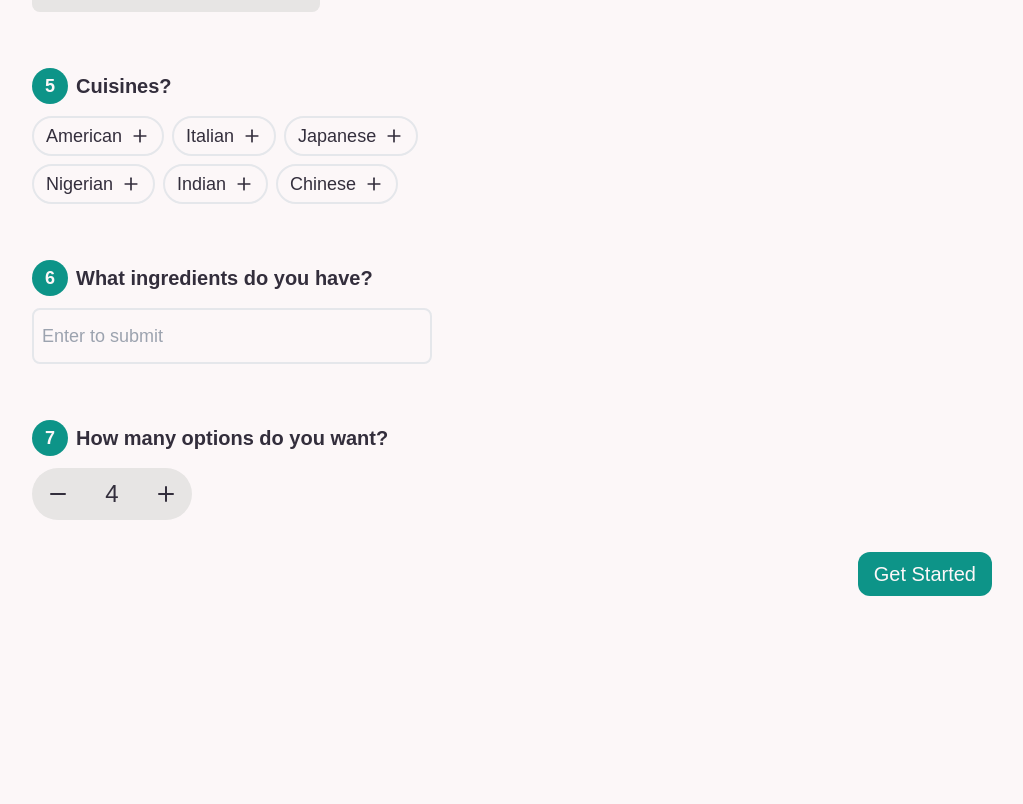
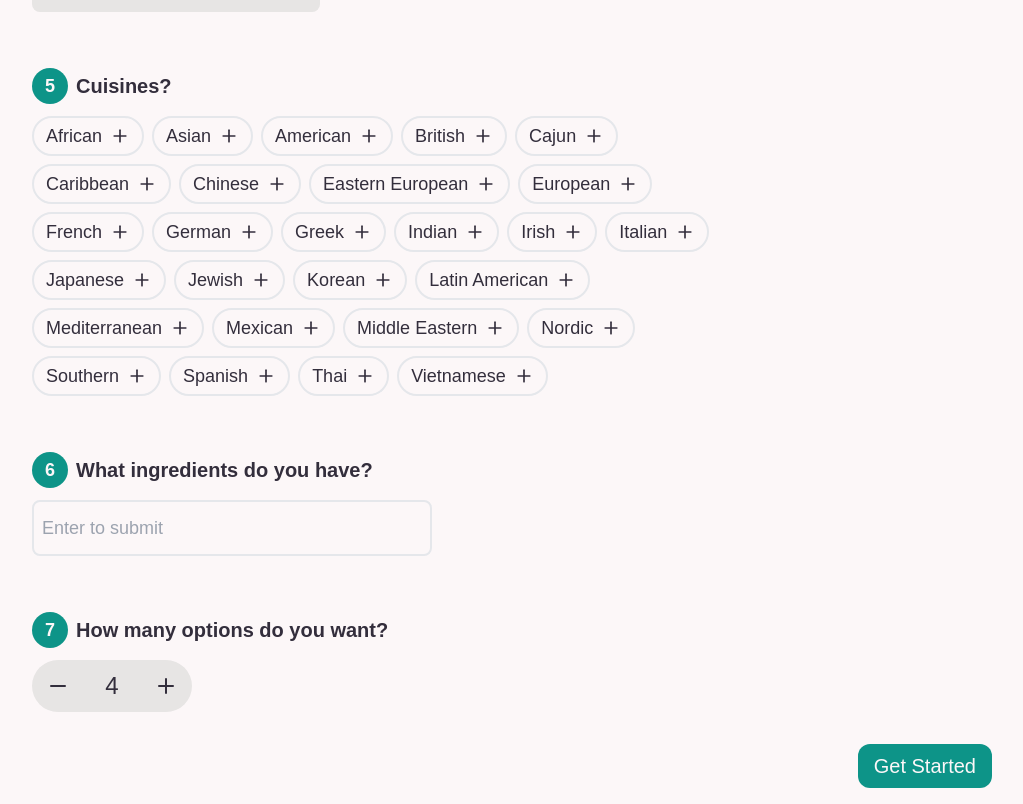
Before and after one commit to mibriggs/food-wars, a SvelteKit app: page / in a window 1280 px wide. Shown: the part 788-1592 px from the top of the page, without its empty margins (128-1151 px from the left). Before the commit the page ends 1400 px from the top, so only its background shows below. Built offline with nearby package versions, Linux system fonts and the light colour scheme; a web font is replaced by a local one.

Commit message:
got response in store

```diff
--- a/package.json
+++ b/package.json
@@ -36,6 +36,7 @@
 	"type": "module",
 	"dependencies": {
 		"lucide-svelte": "^0.302.0",
-		"svelte-french-toast": "^1.2.0"
+		"svelte-french-toast": "^1.2.0",
+		"zod": "^3.22.4"
 	}
 }
--- a/src/lib/components/checkbox.svelte
+++ b/src/lib/components/checkbox.svelte
@@ -1,11 +1,12 @@
 <script lang="ts">
 	import type { MultiSelectOption } from '$types';
-	import { allergiesStore } from '$stores/stores';
+	import { dietsStore, intolerancesStore } from '$stores/stores';
 	export let option: MultiSelectOption;
 
 	const handleClick = () => {
 		option.checked = !option.checked;
-		option.checked ? allergiesStore.addItem(option.id) : allergiesStore.deleteItem(option.id);
+		const currentStore = option.isIntolerance ? intolerancesStore : dietsStore;
+		option.checked ? currentStore.addItem(option.value) : currentStore.deleteItem(option.value);
 	};
 </script>
 
--- a/src/lib/components/chips.svelte
+++ b/src/lib/components/chips.svelte
@@ -1,8 +1,8 @@
 <script lang="ts">
 	import { cuisinesStore } from '$stores/stores';
 	import { Check, Plus } from 'lucide-svelte';
+	import { cuisines } from '../constants/constants';
 
-	const cuisines = ['american', 'italian', 'japanese', 'nigerian', 'indian', 'chinese'];
 	const isSelected: boolean[] = new Array<boolean>(cuisines.length).fill(false);
 
 	const handleClick = (currIndex: number) => {
@@ -13,7 +13,7 @@
 	};
 </script>
 
-<div class="flex w-full flex-wrap gap-2 lg:w-1/2">
+<div class="flex w-full flex-wrap gap-2 sm:w-3/4">
 	{#each cuisines as cuisine, index}
 		<button
 			class="rounded-full border-2 p-1 px-3 text-center focus:shadow-none focus:outline-none"
--- a/src/lib/components/multi-select.svelte
+++ b/src/lib/components/multi-select.svelte
@@ -3,20 +3,17 @@
 	import { slide } from 'svelte/transition';
 	import type { MultiSelectOption } from '$types';
 	import Checkbox from './checkbox.svelte';
+	import { diets, intolerances } from '../constants/constants';
 
 	export let name: string = 'Restrictions';
-	export let options: MultiSelectOption[] = [
-		// Dummy filler values
-		{ id: 'halal', value: 'Halal', checked: false },
-		{ id: 'kosher', value: 'Kosher', checked: false },
-		{ id: 'vegan', value: 'Vegan', checked: false },
-		{ id: 'vegetarian', value: 'Vegetarian', checked: false },
-		{ id: 'pescetarian', value: 'Pescetarian', checked: false },
-		{ id: 'peanut', value: 'Peanut', checked: false },
-		{ id: 'shellfish', value: 'Shellfish', checked: false },
-		{ id: 'gluten-free', value: 'Gluten Free', checked: false },
-		{ id: 'dairy-free', value: 'Dairy Free', checked: false }
-	];
+	export let options: MultiSelectOption[] = diets.concat(intolerances).map((restriction) => {
+		const option: MultiSelectOption = {
+			value: restriction,
+			isIntolerance: intolerances.indexOf(restriction) !== -1,
+			checked: false
+		};
+		return option;
+	});
 
 	let filteredList: MultiSelectOption[] = options;
 	let isDropDownOpen: boolean = false;
--- /dev/null
+++ b/src/lib/constants/constants.ts
@@ -0,0 +1,58 @@
+export const cuisines = [
+	'African',
+	'Asian',
+	'American',
+	'British',
+	'Cajun',
+	'Caribbean',
+	'Chinese',
+	'Eastern European',
+	'European',
+	'French',
+	'German',
+	'Greek',
+	'Indian',
+	'Irish',
+	'Italian',
+	'Japanese',
+	'Jewish',
+	'Korean',
+	'Latin American',
+	'Mediterranean',
+	'Mexican',
+	'Middle Eastern',
+	'Nordic',
+	'Southern',
+	'Spanish',
+	'Thai',
+	'Vietnamese'
+];
+
+export const intolerances = [
+	'Dairy',
+	'Egg',
+	'Gluten',
+	'Grain',
+	'Peanut',
+	'Seafood',
+	'Sesame',
+	'Shellfish',
+	'Soy',
+	'Sulfite',
+	'Tree Nut',
+	'Wheat'
+];
+
+export const diets = [
+	'Whole30',
+	'Low FODMAP',
+	'Primal',
+	'Paleo',
+	'Pescetarian',
+	'Vegan',
+	'Ovo-Vegetarian',
+	'Lacto-Vegetarian',
+	'Vegetarian',
+	'Ketogenic',
+	'Gluten Free'
+];
--- a/src/lib/stores/stores.ts
+++ b/src/lib/stores/stores.ts
@@ -1,3 +1,4 @@
+import type { MealObject } from '$lib/types/schemas';
 import { writable } from 'svelte/store';
 
 const createStore = (defaultVal: string[]) => {
@@ -15,6 +16,8 @@ const createStore = (defaultVal: string[]) => {
 	};
 };
 
-export const allergiesStore = createStore([]);
+export const intolerancesStore = createStore([]);
+export const dietsStore = createStore([]);
 export const cuisinesStore = createStore([]);
 export const ingredientsStore = createStore([]);
+export const mealsStore = writable<MealObject[]>();
--- /dev/null
+++ b/src/lib/types/schemas.ts
@@ -0,0 +1,40 @@
+import { z } from 'zod';
+
+export const foodRequestSchema = z.object({
+	time: z
+		.number()
+		.min(15)
+		.max(60 * 4),
+	mealType: z.string().optional(),
+	calories: z.string().optional(),
+	intolerances: z.string().array(),
+	diets: z.string().array(),
+	cuisines: z.string().array(),
+	ingredients: z.string().array(),
+	count: z.number().min(4).max(64)
+});
+
+export const mealSchema = z.object({
+    id: z.number(),
+    title: z.string(),
+    image: z.string(),
+    imageType: z.string(),
+    nutrition: z.object({
+        nutrients: z.object({
+            name: z.string(),
+            amount: z.number(),
+            unit: z.string()
+        }).array()
+    })
+});
+
+export const foodResponseSchema = z.object({
+    results: mealSchema.array(),
+    offset: z.number(),
+    number: z.number(),
+    totalResults: z.number()
+});
+
+export type FoodRequest = z.infer<typeof foodRequestSchema>;
+export type FoodResponse = z.infer<typeof foodResponseSchema>;
+export type MealObject = z.infer<typeof mealSchema>;
--- a/src/lib/types/types.ts
+++ b/src/lib/types/types.ts
@@ -7,8 +7,8 @@ export type RadioOption = {
 };
 
 export type MultiSelectOption = {
-	id: string;
 	value: string;
+	isIntolerance: boolean;
 	checked: boolean;
 };
 
--- a/src/routes/+page.svelte
+++ b/src/routes/+page.svelte
@@ -9,7 +9,9 @@
 	import type { Meal, RadioOption } from '$types';
 	import InputTags from '$components/input-tags.svelte';
 	import Chips from '$components/chips.svelte';
-	import { allergiesStore, cuisinesStore, ingredientsStore } from '$stores/stores';
+	import { intolerancesStore, dietsStore, cuisinesStore, ingredientsStore, mealsStore } from '$stores/stores';
+	import { goto } from '$app/navigation';
+	import { foodResponseSchema, type MealObject } from '$lib/types/schemas';
 
 	const TIMEOUT_LENGTH: number = 60;
 	const typewriterMessage: string = 'Welcome to FoodWars!';
@@ -32,7 +34,8 @@
 		timeInMinutes,
 		mealType,
 		caloricChoice,
-		$allergiesStore,
+		$intolerancesStore,
+		$dietsStore,
 		$cuisinesStore,
 		$ingredientsStore,
 		numberOfOptions
@@ -78,6 +81,35 @@
 
 	const handleRadioValue = (event: CustomEvent<{ value: string }>): void => {
 		caloricChoice = event.detail.value;
+	};
+
+	const handleClick = async () => {
+		const res = await fetch('/api/fight', {
+			method: 'POST',
+			body: JSON.stringify({
+				time: timeInMinutes,
+				mealType: mealType,
+				calories: caloricChoice,
+				intolerances: $intolerancesStore,
+				diets: $dietsStore,
+				cuisines: $cuisinesStore,
+				ingredients: $ingredientsStore,
+				count: numberOfOptions
+			}),
+			headers: {
+				'content-type': 'application/json'
+			}
+		});
+		if (res.ok) {
+			const body = await res.json();
+			console.log(body)
+			const bodyData = foodResponseSchema.safeParse(body);
+			if (bodyData.success) {
+				const meals: MealObject[] = bodyData.data.results.map(meal => meal as MealObject)
+				mealsStore.set(meals)
+			}
+		}
+		goto('/fight');
 	};
 
 	$: timeLabel = timeInMinutes < 60 ? `${timeInMinutes} Minutes` : getHours();
@@ -145,8 +177,9 @@
 	</div>
 
 	<div class="flex h-full items-center justify-end pb-4">
-		<a href="/fight" class="w-fit rounded-xl bg-teal-600 px-4 py-2 text-xl text-snow">Get Started</a
-		>
+		<button class="w-fit rounded-xl bg-teal-600 px-4 py-2 text-xl text-snow" on:click={handleClick}>
+			Get Started
+		</button>
 	</div>
 </div>
 
--- /dev/null
+++ b/src/routes/api/fight/+server.ts
@@ -0,0 +1,66 @@
+import { SECRET_KEY_SPOONACULAR } from '$env/static/private';
+import { foodRequestSchema, type FoodRequest, foodResponseSchema, type FoodResponse } from '$lib/types/schemas';
+import { error, json, type RequestHandler } from '@sveltejs/kit';
+
+export const POST: RequestHandler = async ({ request, locals }) => {
+	const body = await request.json();
+	const maybeBody = foodRequestSchema.safeParse(body);
+
+	if (maybeBody.success) {
+		const data: FoodRequest = maybeBody.data;
+        const queryParams: string[] = [
+            `maxReadyTimes=${data.time}`,
+            data.mealType? getMeal(data.mealType) : "minCalories=100&maxCalories=3000",
+            data.calories? getCalories(data.calories) : "",
+            data.intolerances.length === 0? "" : "intolerances="+data.intolerances.join(","),
+            data.diets.length === 0? "" : "diet="+data.diets.join(","),
+            data.cuisines.length === 0? "" : "cuisines="+data.cuisines.join(","),
+            data.ingredients.length === 0? "" : "includeIngredients="+data.ingredients.join(","),
+            `number=${data.count}`,
+            `apiKey=${SECRET_KEY_SPOONACULAR}`
+        ];
+        const queryParmsString = queryParams.filter(qp => qp !== "").join('&');
+
+        const urlToFetch = `https://api.spoonacular.com/recipes/complexSearch?${queryParmsString}`;
+        const res = await fetch(urlToFetch);
+        const resBody = await res.json() as unknown;
+
+        const maybeResBody = foodResponseSchema.safeParse(resBody);
+        if (maybeResBody.success) {
+            const resData: FoodResponse = maybeResBody.data;
+            return json(resData)
+        }
+        else {
+            throw error(400, maybeResBody.error)
+        }
+	}
+    else {
+        throw error(400, maybeBody.error)
+    }
+};
+
+function getMeal(meal: string): string {
+    if (meal == "breakfast" || meal == "snack") {
+        return `type=${meal}`
+    }
+    else {
+        return 'type=main course,fingerfood,side dish,dessert,soup,appetizer,salad'
+    }
+};
+
+function getCalories(calories: string): string {
+    let minCal: number, maxCal: number;
+    if (calories == "low") {
+        minCal = 100;
+        maxCal = 499;
+    }
+    else if (calories == "medium") {
+        minCal = 500;
+        maxCal = 799;
+    }
+    else {
+        minCal = 800;
+        maxCal = 2000;
+    }
+    return `minCalories=${minCal}&maxCalories=${maxCal}`;
+}
```
Also changed, not shown: 1 other file (tests, documents, lock files or other folders).
